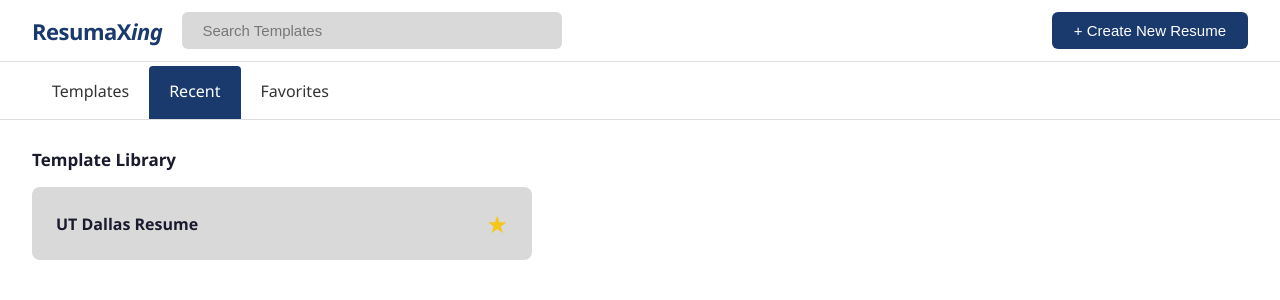
After one commit to Hanna-Kellenberger/git-assignment, a Flask app: page /dashboard in a window 1280 px wide. The commit adds this page. Shown: the top 300 px of the page. Run offline with Flask 3, Linux system fonts and the light colour scheme; the visitor is signed in with stand-in values (Sample User, id 1).

Commit message:
add database
verified that database lets users log in. made a placeholder dashboard page.

```diff
--- a/app.py
+++ b/app.py
@@ -27,6 +27,12 @@ def init_db():
 def index():
     return render_template("index.html")
 
+@app.route("/dashboard")
+def dashboard():
+    if "user" not in session:
+        return redirect(url_for("login"))
+    return render_template("dashboard.html")
+
 @app.route("/signup", methods=["GET", "POST"])
 def signup():
     if request.method == "POST":
@@ -40,7 +46,7 @@ def signup():
                 )
             session["user"] = email
             flash("Account created successfully!")
-            return redirect(url_for("index"))
+            return redirect(url_for("dashboard"))
         except sqlite3.IntegrityError:
             flash("Account already exists. Please log in.")
             return redirect(url_for("login"))
@@ -55,7 +61,7 @@ def login():
             user = conn.execute("SELECT * FROM users WHERE email = ?", (email,)).fetchone()
         if user and check_password_hash(user["password"], password):
             session["user"] = email
-            return redirect(url_for("index"))
+            return redirect(url_for("dashboard"))
         flash("Invalid email or password.")
     return render_template("login.html")
 
--- /dev/null
+++ b/static/dashboard.css
@@ -0,0 +1,133 @@
+* { margin: 0; padding: 0; box-sizing: border-box; }
+
+body {
+    font-family: 'Segoe UI', Arial, sans-serif;
+    background: #fff;
+    color: #1a1a2e;
+}
+
+/* Navbar */
+.navbar {
+    display: flex;
+    align-items: center;
+    justify-content: space-between;
+    padding: 12px 32px;
+    border-bottom: 1px solid #ddd;
+}
+
+.navbar-left {
+    display: flex;
+    align-items: center;
+    gap: 20px;
+}
+
+.brand {
+    font-size: 22px;
+    font-weight: 700;
+    color: #1a3a6e;
+    letter-spacing: -0.5px;
+}
+
+.brand span {
+    color: #1a3a6e;
+    font-style: italic;
+}
+
+.search-bar {
+    padding: 10px 20px;
+    width: 380px;
+    border: none;
+    border-radius: 6px;
+    background: #d9d9d9;
+    font-size: 15px;
+    color: #555;
+    outline: none;
+}
+
+.search-bar::placeholder {
+    color: #777;
+}
+
+.btn-create {
+    background: #1a3a6e;
+    color: #fff;
+    border: none;
+    border-radius: 6px;
+    padding: 10px 22px;
+    font-size: 15px;
+    font-weight: 500;
+    cursor: pointer;
+    transition: background 0.2s;
+}
+
+.btn-create:hover {
+    background: #14305c;
+}
+
+/* Tabs */
+.tabs {
+    display: flex;
+    align-items: center;
+    gap: 0;
+    padding: 0 32px;
+    border-bottom: 1px solid #ddd;
+    margin-top: 4px;
+}
+
+.tab {
+    padding: 14px 20px;
+    font-size: 16px;
+    cursor: pointer;
+    color: #333;
+    border-bottom: 3px solid transparent;
+    transition: all 0.15s;
+}
+
+.tab.active {
+    background: #1a3a6e;
+    color: #fff;
+    border-radius: 4px 4px 0 0;
+    border-bottom: 3px solid #1a3a6e;
+}
+
+.tab:hover:not(.active) {
+    color: #1a3a6e;
+}
+
+/* Content */
+.content {
+    padding: 28px 32px;
+}
+
+.section-title {
+    font-size: 17px;
+    font-weight: 700;
+    margin-bottom: 16px;
+}
+
+/* Template Card */
+.template-card {
+    display: flex;
+    align-items: center;
+    justify-content: space-between;
+    background: #d9d9d9;
+    border-radius: 8px;
+    padding: 20px 24px;
+    max-width: 500px;
+    cursor: pointer;
+    transition: background 0.15s;
+}
+
+.template-card:hover {
+    background: #cacaca;
+}
+
+.template-name {
+    font-size: 16px;
+    font-weight: 700;
+}
+
+.star {
+    font-size: 24px;
+    color: #f5c518;
+}
--- /dev/null
+++ b/static/dashboard.js
@@ -0,0 +1,39 @@
+const root = document.getElementById('root');
+
+const tabs = ['Templates', 'Recent', 'Favorites'];
+let activeTab = 'Recent';
+
+function render() {
+    root.innerHTML = `
+        <div class="navbar">
+            <div class="navbar-left">
+                <div class="brand">ResumaX<span>ing</span></div>
+                <input class="search-bar" type="text" placeholder="Search Templates" />
+            </div>
+            <button class="btn-create">+ Create New Resume</button>
+        </div>
+
+        <div class="tabs">
+            ${tabs.map(t => `
+                <div class="tab ${t === activeTab ? 'active' : ''}" data-tab="${t}">${t}</div>
+            `).join('')}
+        </div>
+
+        <div class="content">
+            <div class="section-title">Template Library</div>
+            <div class="template-card">
+                <span class="template-name">UT Dallas Resume</span>
+                <span class="star">★</span>
+            </div>
+        </div>
+    `;
+
+    root.querySelectorAll('.tab').forEach(el => {
+        el.addEventListener('click', () => {
+            activeTab = el.dataset.tab;
+            render();
+        });
+    });
+}
+
+render();
--- /dev/null
+++ b/templates/dashboard.html
@@ -0,0 +1,14 @@
+<!DOCTYPE html>
+<html lang="en">
+<head>
+    <meta charset="UTF-8">
+    <meta name="viewport" content="width=device-width, initial-scale=1.0">
+    <title>Dashboard - ResumaX</title>
+    <link rel="stylesheet" href="/static/dashboard.css">
+</head>
+<body>
+    <div id="user-email" data-email="{{ session['user'] }}"></div>
+    <div id="root"></div>
+    <script src="/static/dashboard.js"></script>
+</body>
+</html>
--- a/templates/index.html
+++ b/templates/index.html
@@ -4,7 +4,7 @@
     <meta charset="UTF-8">
     <meta name="viewport" content="width=device-width, initial-scale=1.0">
     <title>Resumaxing</title>
-    <link rel="stylesheet" href="{{ url_for('static', filename='styles.css') }}">
+    <link rel="stylesheet" href="{{ url_for('static', filename='index.css') }}">
 </head>
 <body>
     <div id="root"></div>
```
